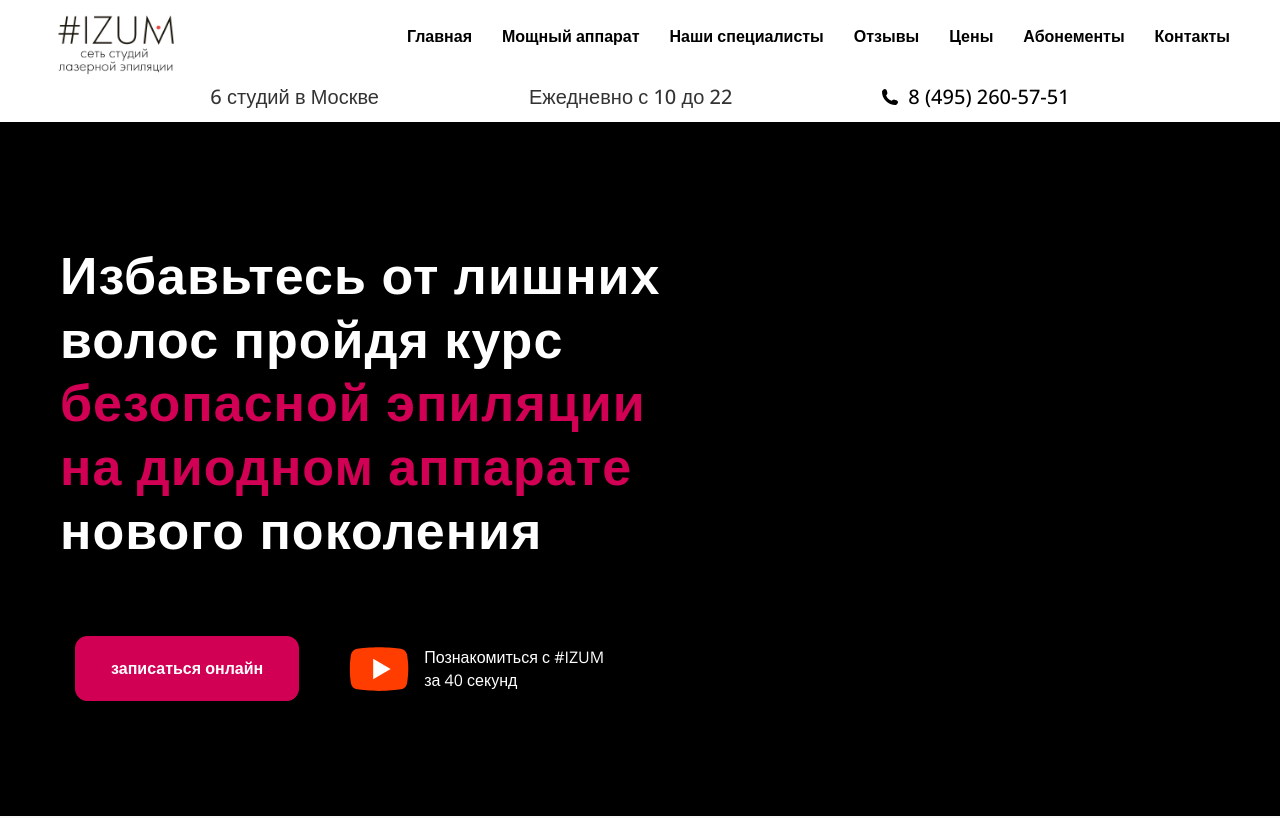
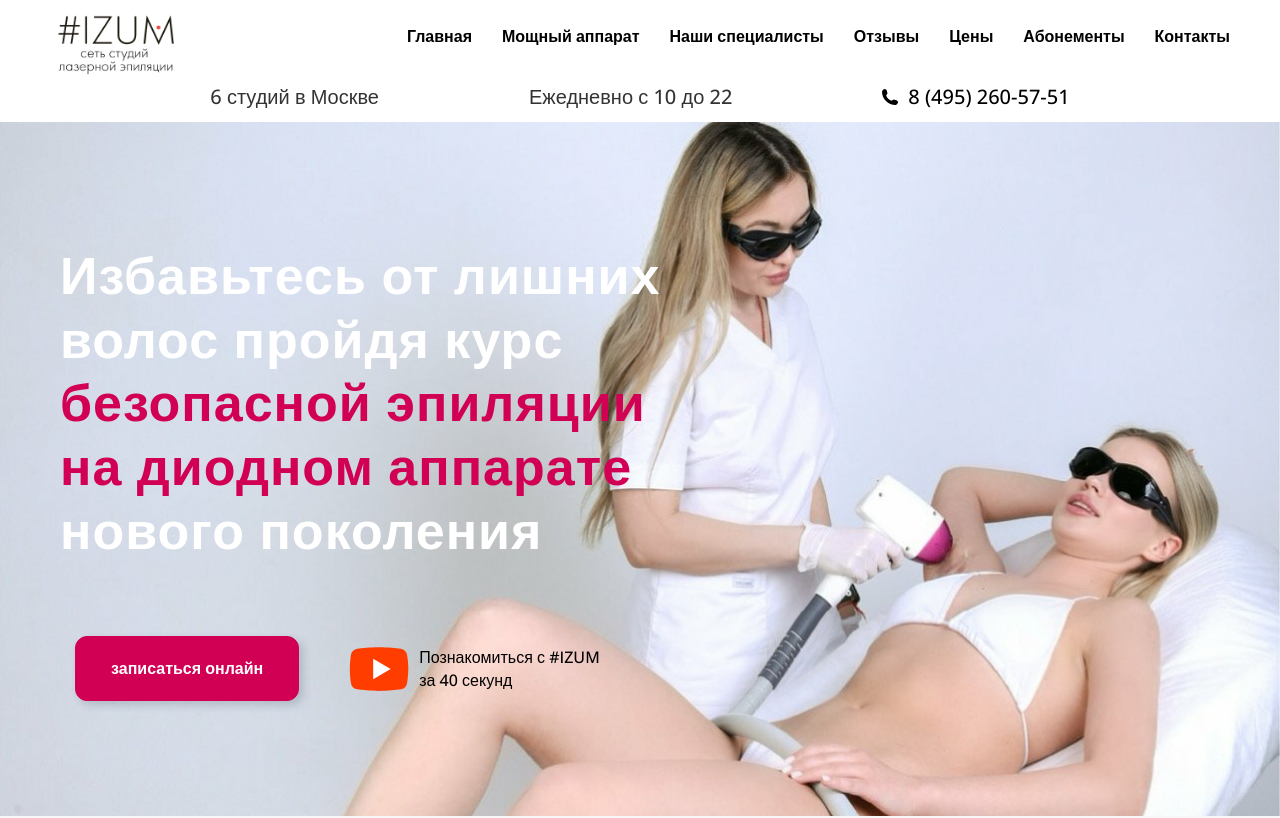
Before and after one commit to Zh3kka/Izumstudio, a React (Create React App) app: page / in a window 1280 px wide. Shown: the top 818 px of the page. Built offline with nearby package versions, Linux system fonts and the light colour scheme.

Commit message:
add bg image

```diff
--- a/src/components/Header/Header.jsx
+++ b/src/components/Header/Header.jsx
@@ -23,7 +23,7 @@ const Header = () => {
 						target='_blank'
 						rel='noreferrer'
 					>
-						<img src={youtube} alt='Лого ютуба' width={70} height={70} />
+						<img src={youtube} alt='Лого ютуба' width={70} height={70} />{' '}
 						<p>
 							Познакомиться с #IZUM <br />
 							за 40 секунд
--- a/src/components/Header/Header.module.scss
+++ b/src/components/Header/Header.module.scss
@@ -2,6 +2,9 @@
 
 // BUTTONS
 .primary {
+	-webkit-box-shadow: 4px 4px 8px 0px rgba(34, 60, 80, 0.2);
+	-moz-box-shadow: 4px 4px 8px 0px rgba(34, 60, 80, 0.2);
+	box-shadow: 4px 4px 8px 0px rgba(34, 60, 80, 0.2);
 	background-color: $pink;
 	color: $white;
 	transition: all 0.4s ease-in-out;
@@ -10,24 +13,13 @@
 		color: $black;
 	}
 }
-
-.secondary {
-	background-color: $white;
-	color: $black;
-	transition: all 0.4s ease-in-out;
-	&:hover {
-		background-color: $pink;
-		color: $white;
-	}
-}
 // BUTTONS
 
 .bg {
-	background-color: $black;
+	background: url('../../img/bg.jpeg');
 	background-position: center;
-	background-repeat: no-repeat;
 	background-size: cover;
-	height: 100%;
+	height: auto;
 	width: 100%;
 	.container {
 		padding: 100px 0;
@@ -50,8 +42,12 @@
 		.buttons {
 			display: flex;
 			align-items: center;
+			max-width: 600px;
 			gap: 30px;
 			> button {
+				-webkit-box-shadow: 4px 4px 8px 0px rgba(34, 60, 80, 0.2);
+				-moz-box-shadow: 4px 4px 8px 0px rgba(34, 60, 80, 0.2);
+				box-shadow: 4px 4px 8px 0px rgba(34, 60, 80, 0.2);
 				cursor: pointer;
 				padding: 20px 35px;
 				border: none;
@@ -59,18 +55,20 @@
 				outline: none;
 				font-size: 16px;
 				font-weight: 700;
-				-webkit-box-shadow: 4px 4px 8px 0px rgba(34, 60, 80, 0.2);
-				-moz-box-shadow: 4px 4px 8px 0px rgba(34, 60, 80, 0.2);
-				box-shadow: 4px 4px 8px 0px rgba(34, 60, 80, 0.2);
 			}
 			> a {
 				display: flex;
 				align-items: center;
 				text-decoration: none;
 				> p {
-					margin: 0px 10px;
+					font-weight: 500;
+					margin: 0px 5px;
 					font-size: 16px;
-					color: $white;
+					color: $black;
+					transition: color 0.3s ease;
+					&:hover {
+						color: $pink;
+					}
 				}
 			}
 		}
--- a/src/components/Select/Woman/Woman.module.scss
+++ b/src/components/Select/Woman/Woman.module.scss
@@ -16,9 +16,9 @@
 			-webkit-box-shadow: 4px 4px 8px 0px rgba(34, 60, 80, 0.2);
 			-moz-box-shadow: 4px 4px 8px 0px rgba(34, 60, 80, 0.2);
 			box-shadow: 4px 4px 8px 0px rgba(34, 60, 80, 0.2);
-			padding: 20px 0px;
+			padding: 20px 20px;
 			border-radius: 15px;
-			display: flex;
+			display: inline-flex;
 			align-items: center;
 			justify-content: center;
 			flex-direction: column;
```
Also changed, not shown: src/img/bg.jpeg (added).
